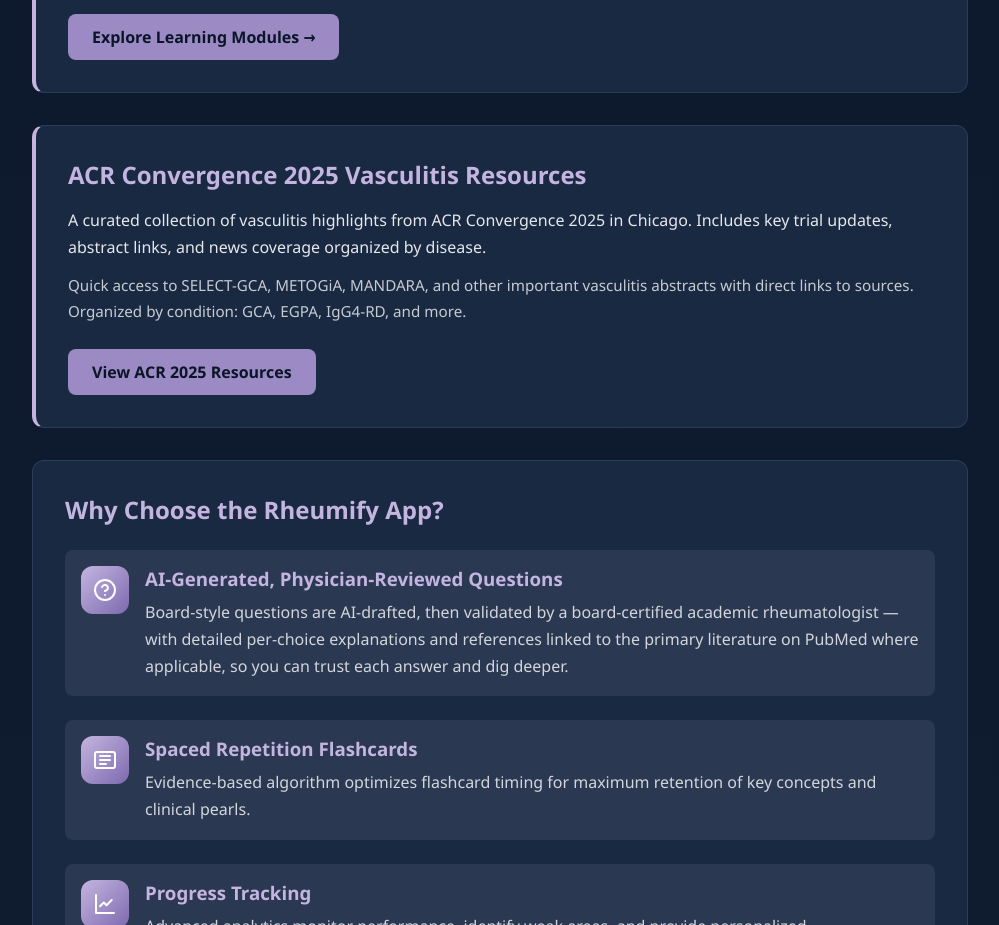
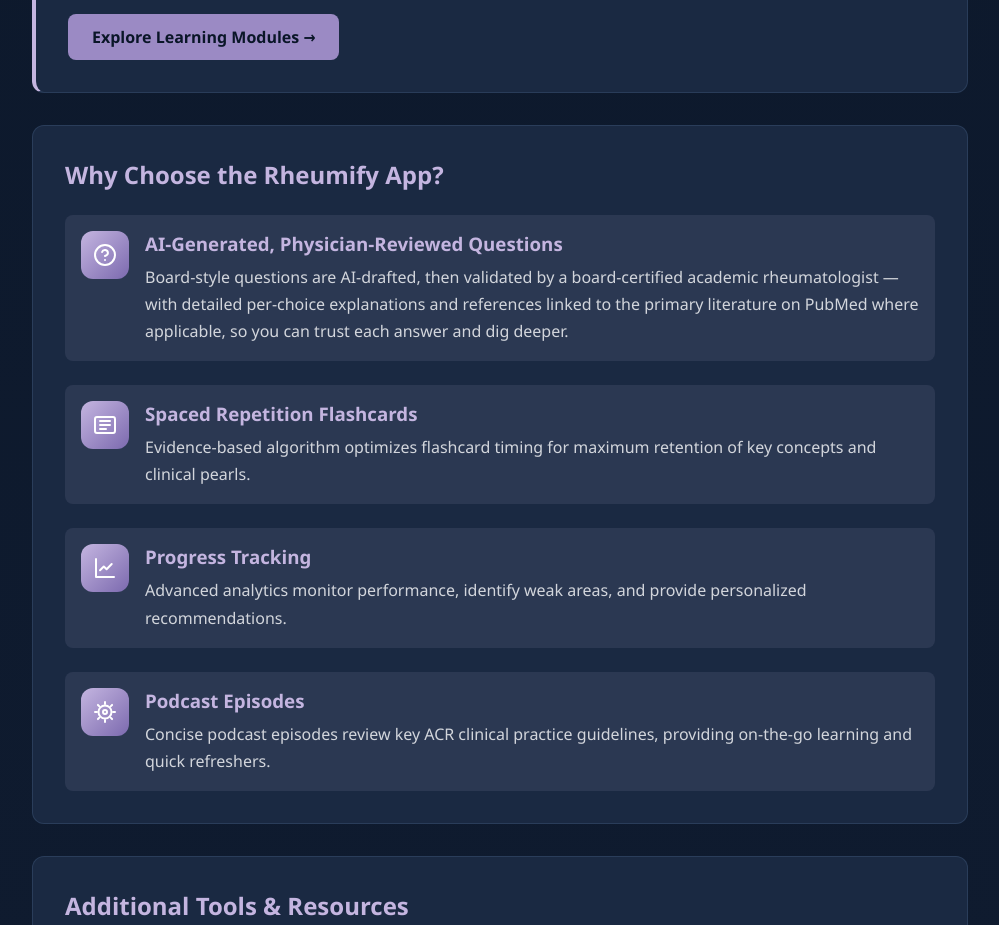
Before and after one commit to rheumify/rheumify-website, a Next.js app: page /fellows in a window 1280 px wide. Shown: the part 1900-2825 px from the top of the page, without its empty margins (140-1139 px from the left). Built offline with nearby package versions, Linux system fonts and the light colour scheme.

Commit message:
Remove ACR Convergence 2025 vasculitis section from fellows page

```diff
--- a/app/fellows/page.js
+++ b/app/fellows/page.js
@@ -152,25 +152,6 @@
           <a href="/learning" className="btn btn-primary"
              style={{ background: 'var(--purple-medium)', borderColor: 'var(--purple-medium)' }}>
             Explore Learning Modules →
-          </a>
-        </div>
-      </div>
-
-      {/* ACR Convergence 2025 */}
-      <div className="content-card" style={{ borderLeft: '4px solid var(--purple-light)' }}>
-        <h2 style={{ color: 'var(--purple-light)' }}>ACR Convergence 2025 Vasculitis Resources</h2>
-        <p>
-          A curated collection of vasculitis highlights from ACR Convergence 2025 in Chicago.
-          Includes key trial updates, abstract links, and news coverage organized by disease.
-        </p>
-        <p style={{ fontSize: '0.95rem', opacity: 0.85, marginTop: '0.75rem' }}>
-          Quick access to SELECT-GCA, METOGiA, MANDARA, and other important vasculitis abstracts with direct links to sources.
-          Organized by condition: GCA, EGPA, IgG4-RD, and more.
-        </p>
-        <div className="product-buttons" style={{ marginTop: '1.5rem' }}>
-          <a href="https://acr2025-vasculitis-ozg9.vercel.app/" className="btn btn-primary" target="_blank" rel="noopener noreferrer"
-             style={{ background: 'var(--purple-medium)', borderColor: 'var(--purple-medium)' }}>
-            View ACR 2025 Resources
           </a>
         </div>
       </div>
```
